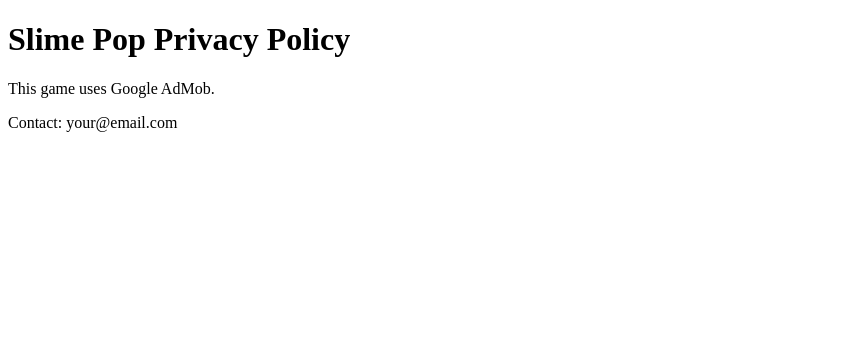
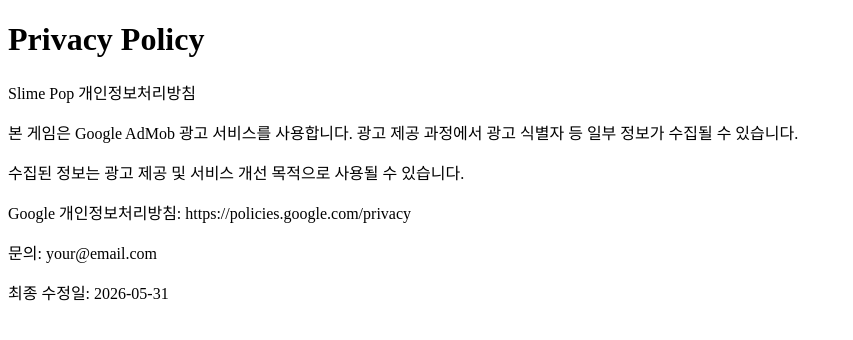
Before and after one commit to hanury/slimepop-privacy, a plain HTML site: page index.html in a window 1280 px wide. Shown: the whole page, without its empty margins (0-853 px from the left). Drawn offline with Linux system fonts and the light colour scheme.

Commit message:
Update index.html

```diff
--- a/index.html
+++ b/index.html
@@ -1,14 +1,36 @@
 <!DOCTYPE html>
-<html>
+<html lang="ko">
 <head>
+<meta charset="UTF-8">
 <title>Privacy Policy</title>
 </head>
 <body>
-<h1>Slime Pop Privacy Policy</h1>
+<h1>Privacy Policy</h1>
 
-<p>This game uses Google AdMob.</p>
+<p>Slime Pop 개인정보처리방침</p>
 
-<p>Contact: your@email.com</p>
+<p>
+본 게임은 Google AdMob 광고 서비스를 사용합니다.
+광고 제공 과정에서 광고 식별자 등 일부 정보가 수집될 수 있습니다.
+</p>
+
+<p>
+수집된 정보는 광고 제공 및 서비스 개선 목적으로 사용될 수 있습니다.
+</p>
+
+<p>
+Google 개인정보처리방침:
+https://policies.google.com/privacy
+</p>
+
+<p>
+문의:
+your@email.com
+</p>
+
+<p>
+최종 수정일: 2026-05-31
+</p>
 
 </body>
 </html>
```
